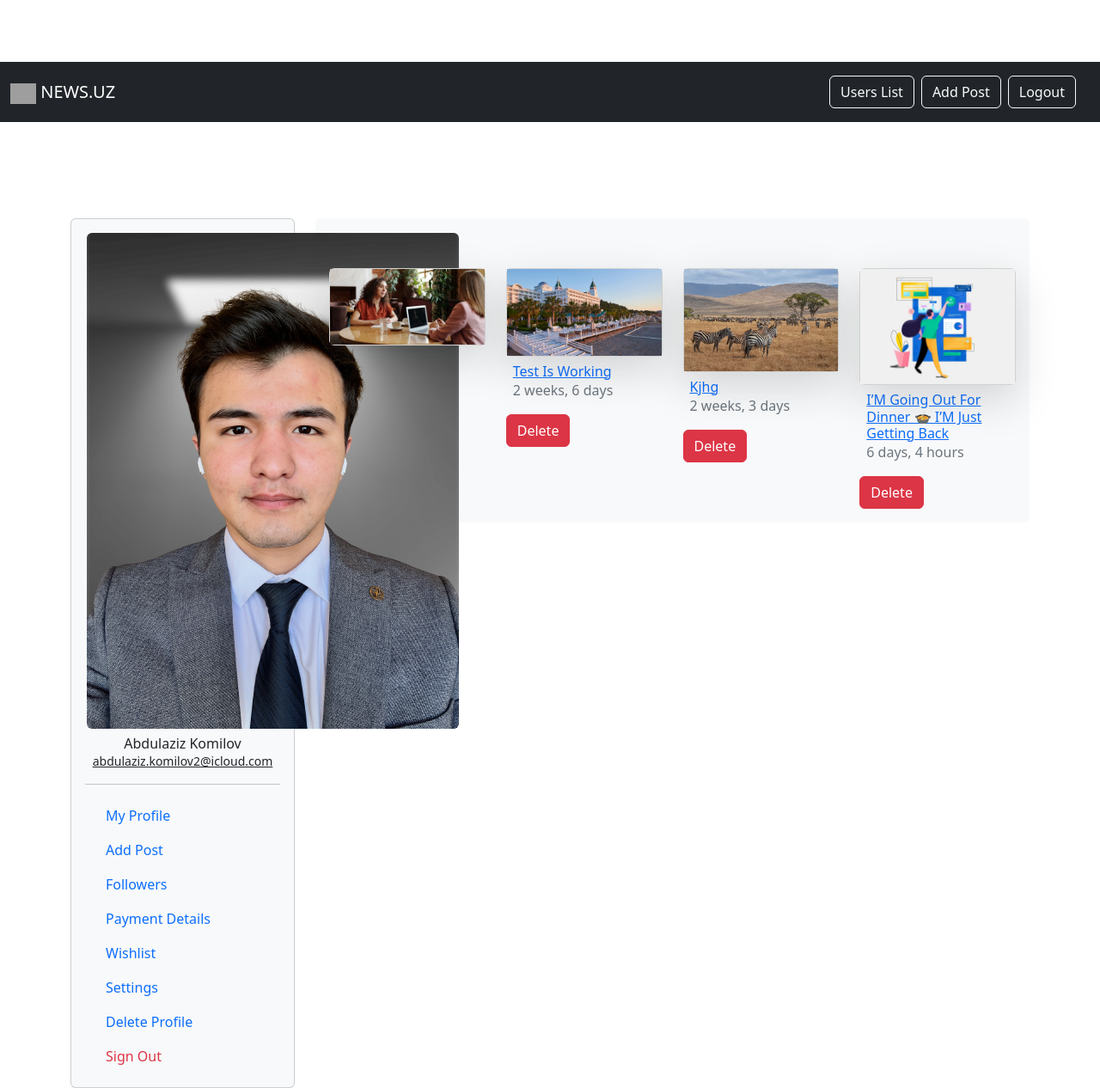
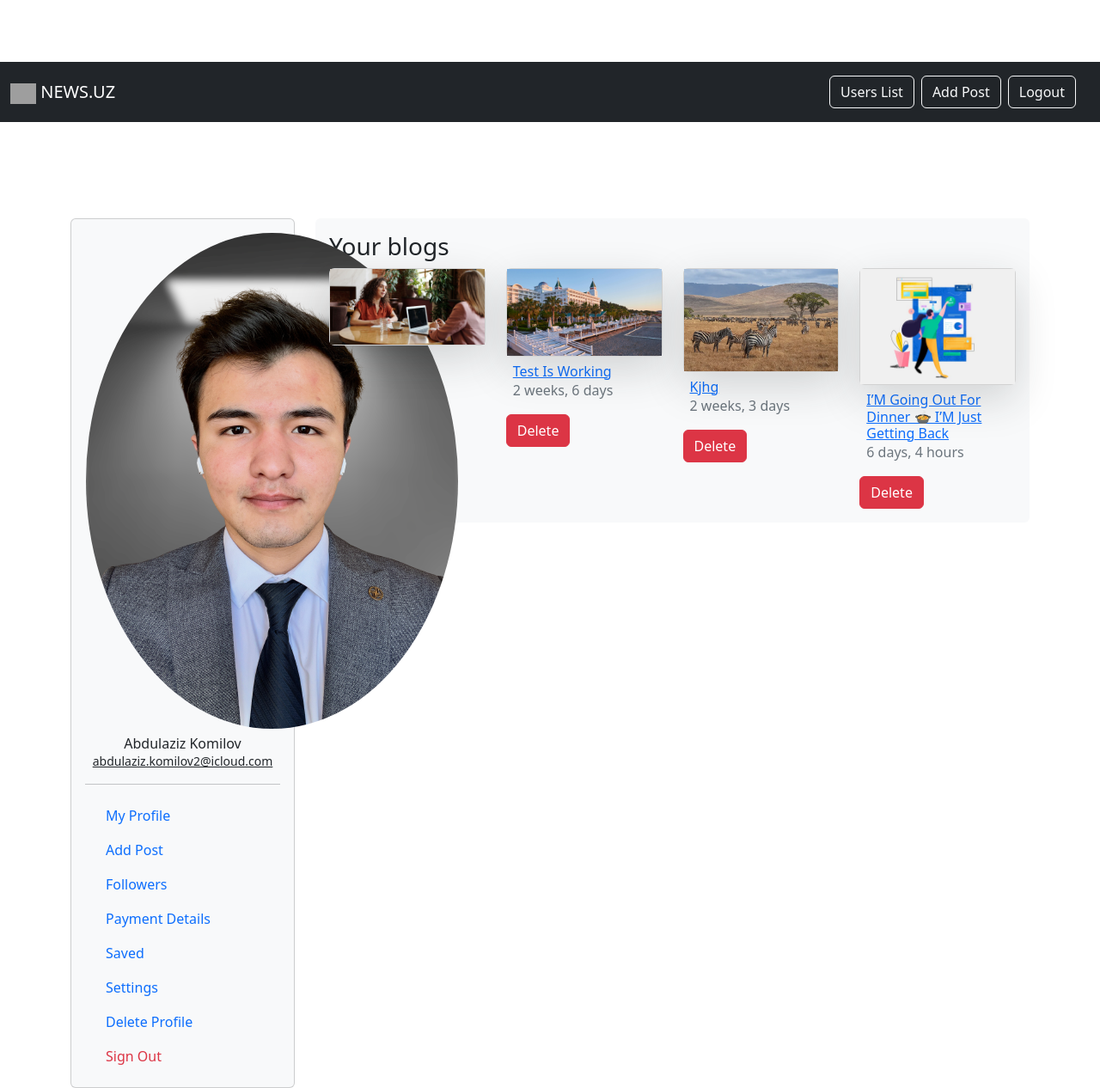
Before and after one commit to abdulazizkomilov/Django-darslar, a Django app: page /account/6/ in a window 1280 px wide. Shown: the whole page at 86% size. Run offline with Django 4.2, Linux system fonts and the light colour scheme; a user stored in the database is signed in; data comes from the database, SQL or seed files in the repository; some libraries are stand-ins or nearby versions; grey boxes are pictures that could not be loaded.

Commit message:
Update account.html

```diff
--- a/coffee/blog/templates/registration/account.html
+++ b/coffee/blog/templates/registration/account.html
@@ -38,8 +38,8 @@
                                     <div class="avatar avatar-xl mb-2">
 
                                         {% if request.user.avatar %}
-                                        <a class="avatar-img rounded-circle border border-2 border-white">
-                                            <img class="avatar-img rounded-2"
+                                        <a class="avatar-img rounded-circle border border-1 border-white">
+                                            <img class="avatar-img rounded-circle"
                                                 src="{{ request.user.avatar.url }}">
                                         </a>
                                         {% else %}
@@ -82,8 +82,8 @@
                                                 class="bi bi-wallet fa-fw me-2"></i>Payment Details</a>
                                     </li>
                                     <li class="nav-item">
-                                        <a class="nav-link" href="account-wishlist.html"><i
-                                                class="bi bi-heart fa-fw me-2"></i>Wishlist</a>
+                                        <a class="nav-link" href="{% url 'blog:favourite_list' %}"><i
+                                                class="bi bi-heart fa-fw me-2"></i>Saved</a>
                                     </li>
                                     <li class="nav-item">
                                         <a class="nav-link" href="account-settings.html"><i
```
